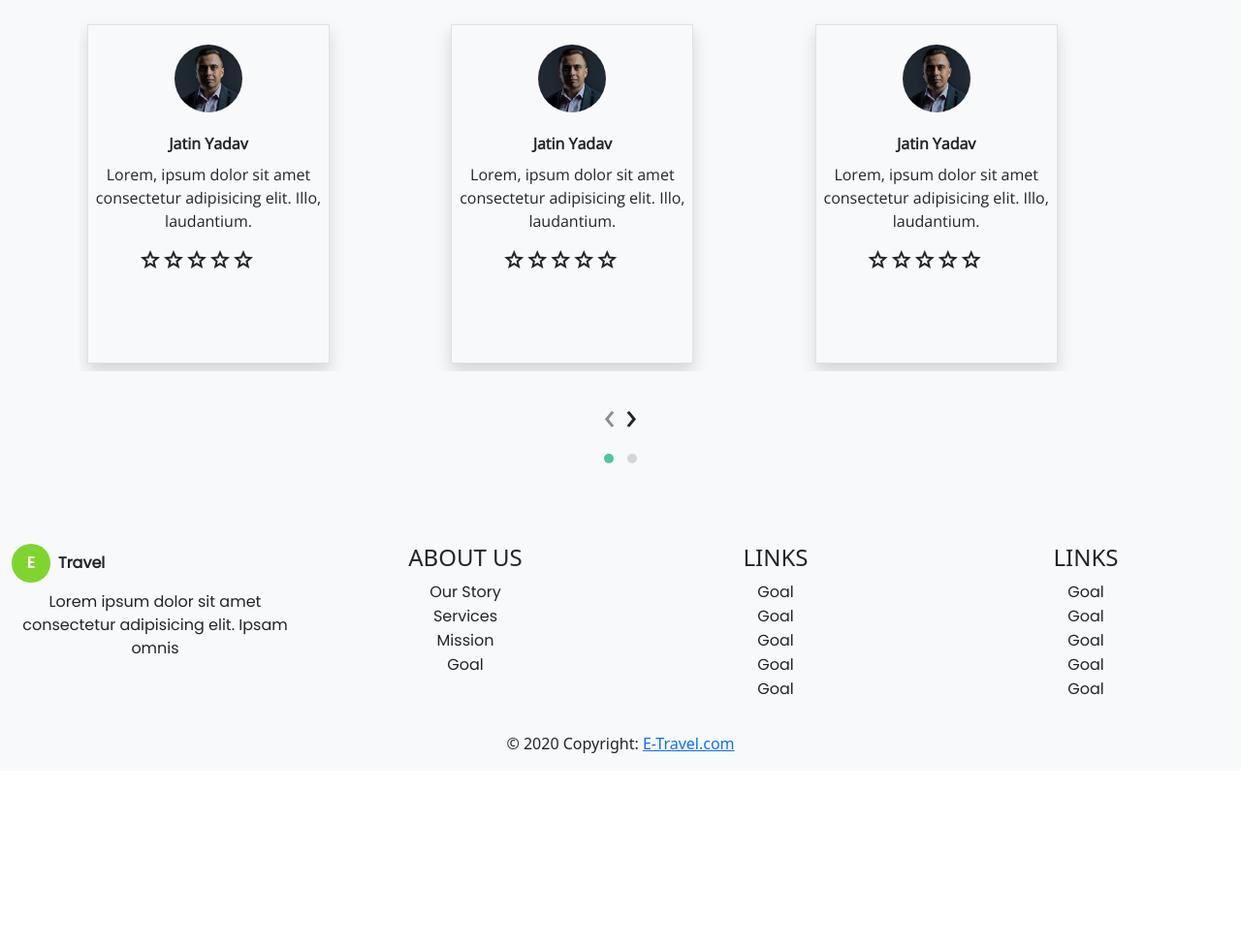
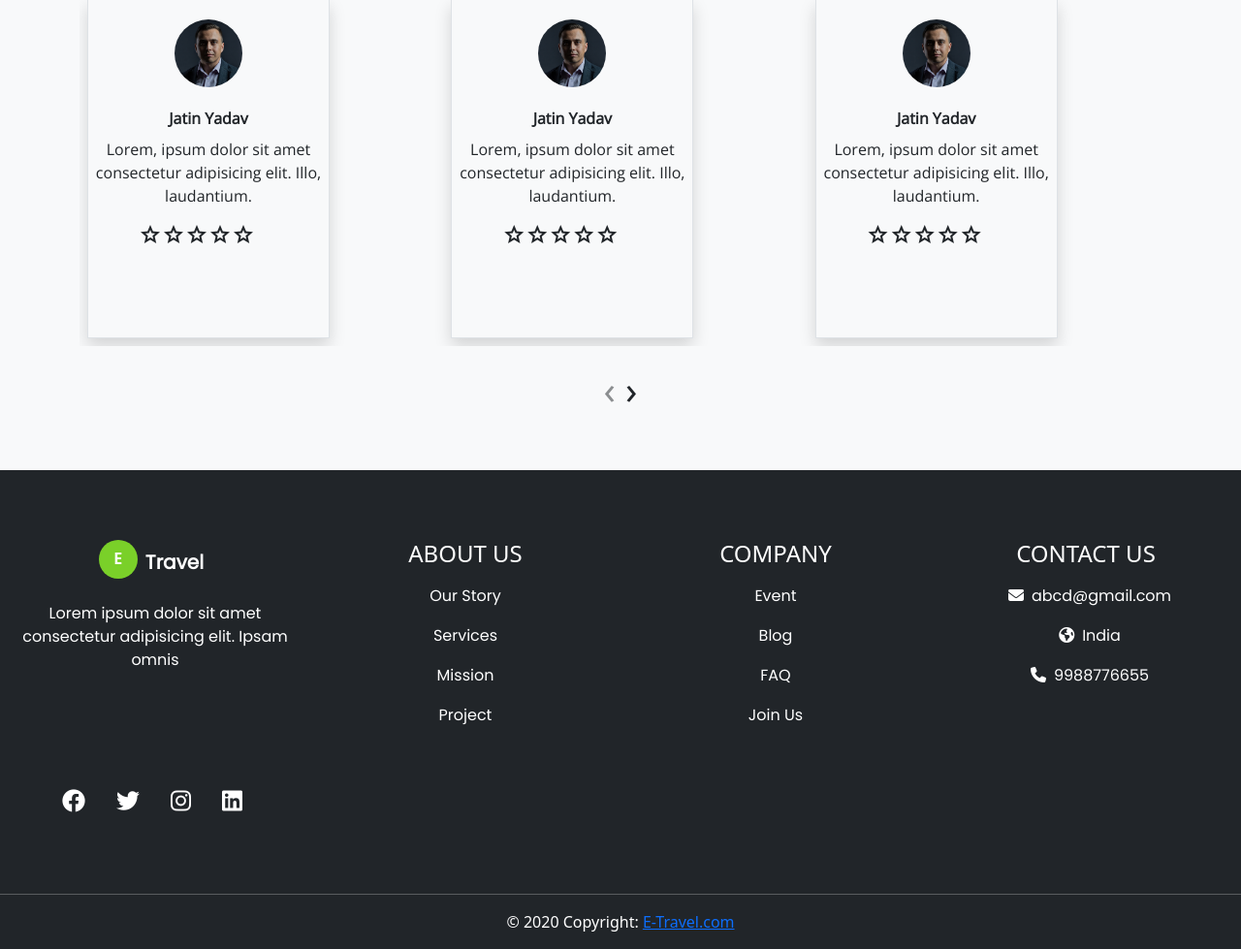
Before and after one commit to jatin-08/E-Travel, a PHP site: page /E-Travel/Public/index.php in a window 1280 px wide. Shown: the part 3399-4378 px from the top of the page at 97% size. Before the commit the page ends 4176 px from the top, so only its background shows below. Run offline with PHP 8.4, Linux system fonts and the light colour scheme; some libraries are stand-ins or nearby versions.

Commit message:
initial commit

```diff
--- a/App/footer.php
+++ b/App/footer.php
@@ -21,117 +21,112 @@ include('../App\links.php');
     <!-- Footer Section -->
 
     <!-- Footer -->
-    <footer class="page-footer shadow-sm font-small pt-4">
+    <footer class="page-footer shadow-sm font-small pt-4 bg-dark text-white">
 
-        <!-- Footer Links -->
-        <div class="container-fluid text-center text-md-left">
-
-            <!-- Grid row -->
+        <div class="container-fluid text-center text-md-left my-5">
             <div class="row">
-
-                <!-- Grid column -->
                 <div class="col-md-3 mt-md-0 mt-3">
 
                     <!-- Content -->
-                    <a class="navbar-brand d-flex align-item-center logoIcon"
+                    <a class="navbar-brand d-flex align-item-center justify-content-center mb-3 logoIcon"
                         href="http://localhost/placement%20project/Public/index.php">
                         <span class="rounded-circle text-center text-white fw-bold">E</span>
-                        <span class="poppins px-2 fw-bold mt-2">Travel</span>
+                        <span class="poppins px-2 fw-bold mt-2 fs-5">Travel</span>
                     </a>
                     <p class="poppins pt-2">
                         Lorem ipsum dolor sit amet consectetur adipisicing elit. Ipsam omnis
                     </p>
 
                 </div>
-                <!-- Grid column -->
-
                 <hr class="clearfix w-100 d-md-none pb-3">
-
-                <!-- Grid column -->
                 <div class="col-md-3 mb-md-0 mb-3">
-
-                    <!-- Links -->
-                    <h5 class="text-uppercase fs-4">About Us</h5>
+                    <h5 class="text-uppercase fs-4 mb-3">About Us</h5>
 
                     <ul class="list-unstyled">
-                        <li>
-                            <a href="#!" class="text-decoration-none text-center pt-2 poppins text-dark">Our Story</a>
+                        <li class="mb-3">
+                            <a href="#!" class="text-decoration-none text-center pt-2 poppins text-white">Our
+                                Story</a>
                         </li>
-                        <li>
-                            <a href="#!" class="text-decoration-none text-center pt-2 poppins text-dark">Services</a>
+                        <li class="mb-3">
+                            <a href="#!" class="text-decoration-none text-center pt-2 poppins text-white">Services</a>
                         </li>
-                        <li>
-                            <a href="#!" class="text-decoration-none text-center pt-2 poppins text-dark">Mission</a>
+                        <li class="mb-3">
+                            <a href="#!" class="text-decoration-none text-center pt-2 poppins text-white">Mission</a>
                         </li>
-                        <li>
-                            <a href="#!" class="text-decoration-none text-center pt-2 poppins text-dark">Goal</a>
+                        <li class="mb-3">
+                            <a href="#!" class="text-decoration-none text-center pt-2 poppins text-white">Project</a>
                         </li>
                     </ul>
 
                 </div>
                 <div class="col-md-3 mb-md-0 mb-3">
-
-                    <!-- Links -->
-                    <h5 class="text-uppercase fs-4">Links</h5>
+                    <h5 class="text-uppercase fs-4 mb-3">Company</h5>
 
                     <ul class="list-unstyled">
-                        <li>
-                            <a href="#!" class="text-decoration-none poppins text-dark">Goal</a>
+                        <li class="mb-3">
+                            <a href="#!" class="text-decoration-none poppins text-white">Event</a>
                         </li>
-                        <li>
-                            <a href="#!" class="text-decoration-none poppins text-dark">Goal</a>
+                        <li class="mb-3">
+                            <a href="#!" class="text-decoration-none poppins text-white">Blog</a>
                         </li>
-                        <li>
-                            <a href="#!" class="text-decoration-none poppins text-dark">Goal</a>
+                        <li class="mb-3">
+                            <a href="#!" class="text-decoration-none poppins text-white">FAQ</a>
                         </li>
-                        <li>
-                            <a href="#!" class="text-decoration-none poppins text-dark">Goal</a>
-                        </li>
-                        <li>
-                            <a href="#!" class="text-decoration-none poppins text-dark">Goal</a>
+                        <li class="mb-3">
+                            <a href="#!" class="text-decoration-none poppins text-white">Join Us</a>
                         </li>
                     </ul>
 
                 </div>
-                <!-- Grid column -->
-
-                <!-- Grid column -->
                 <div class="col-md-3 mb-md-0 mb-3">
-
-                    <!-- Links -->
-                    <h5 class="text-uppercase fs-4">Links</h5>
+                    <h5 class="text-uppercase fs-4 mb-3">Contact Us</h5>
 
                     <ul class="list-unstyled">
-                        <li>
-                            <a href="#!" class="text-decoration-none poppins text-dark">Goal</a>
+                        <li class="mb-3">
+                            <a href="#!" class="text-decoration-none poppins text-white"><i
+                                    class="fa-solid fa-envelope px-2"></i>abcd@gmail.com</a>
                         </li>
-                        <li>
-                            <a href="#!" class="text-decoration-none poppins text-dark">Goal</a>
+                        <li class="mb-3">
+                            <a href="#!" class="text-decoration-none poppins text-white"><i
+                                    class="fa-solid fa-earth-americas px-2"></i>India</a>
                         </li>
-                        <li>
-                            <a href="#!" class="text-decoration-none poppins text-dark">Goal</a>
-                        </li>
-                        <li>
-                            <a href="#!" class="text-decoration-none poppins text-dark">Goal</a>
-                        </li>
-                        <li>
-                            <a href="#!" class="text-decoration-none poppins text-dark">Goal</a>
+                        <li class="mb-3">
+                            <a href="#!" class="text-decoration-none poppins text-white"><i
+                                    class="fa-solid fa-phone px-2"></i>9988776655</a>
                         </li>
                     </ul>
-
                 </div>
-                <!-- Grid column -->
-
             </div>
-            <!-- Grid row -->
-
         </div>
-        <!-- Footer Links -->
+        <div class="col-md-6 col-12 my-5">
+            <ul class="list-unstyled d-flex px-5">
+                <li>
+                    <a href="#!" class="text-decoration-none poppins text-white"><i
+                            class="fa-brands fa-facebook mx-3 fs-4"></i></a>
+                </li>
+                <li>
+                    <a href="#!" class="text-decoration-none poppins text-white"><i
+                            class="fa-brands fa-twitter mx-3 fs-4"></i></a>
+                </li>
+                <li>
+                    <a href="#!" class="text-decoration-none poppins text-white"><i
+                            class="fa-brands fa-instagram mx-3 fs-4"></i></a>
+                </li>
+                <li>
+                    <a href="#!" class="text-decoration-none poppins text-white"><i
+                            class="fa-brands fa-linkedin mx-3 fs-4"></i></a>
+                </li>
+            </ul>
+        </div>
 
         <!-- Copyright -->
-        <div class="footer-copyright text-center py-3">© 2020 Copyright:
+
+        <div class="footer-copyright text-center py-3 text-white bg-dark">
+            <hr class="clearfix w-100">
+            © 2020 Copyright:
             <a href="/"> E-Travel.com</a>
         </div>
+
         <!-- Copyright -->
 
     </footer>
--- a/Public/css/index.css
+++ b/Public/css/index.css
@@ -96,6 +96,10 @@
     color: #000;
 }
 
+.owl-dots {
+    display: none;
+}
+
 /* Island Section  */
 
 .island {
```
